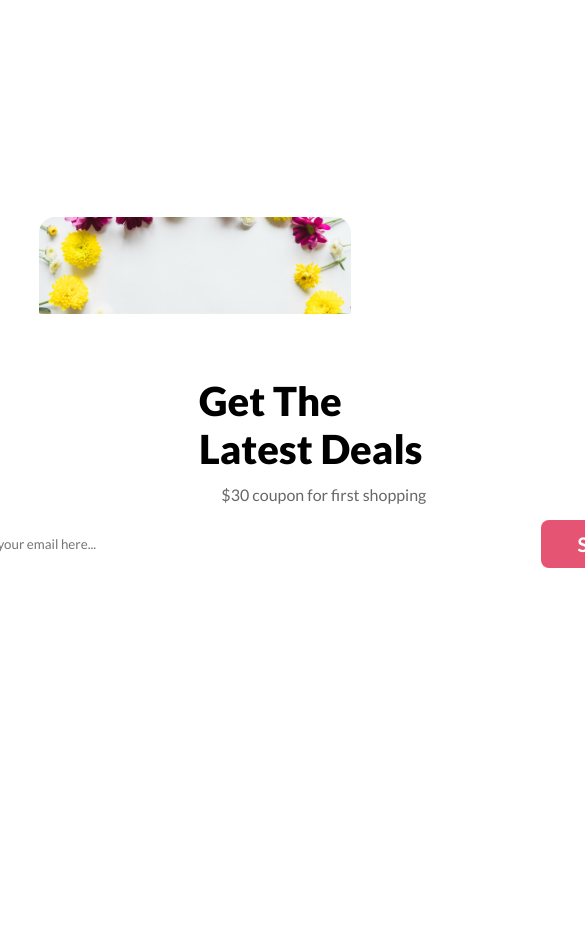
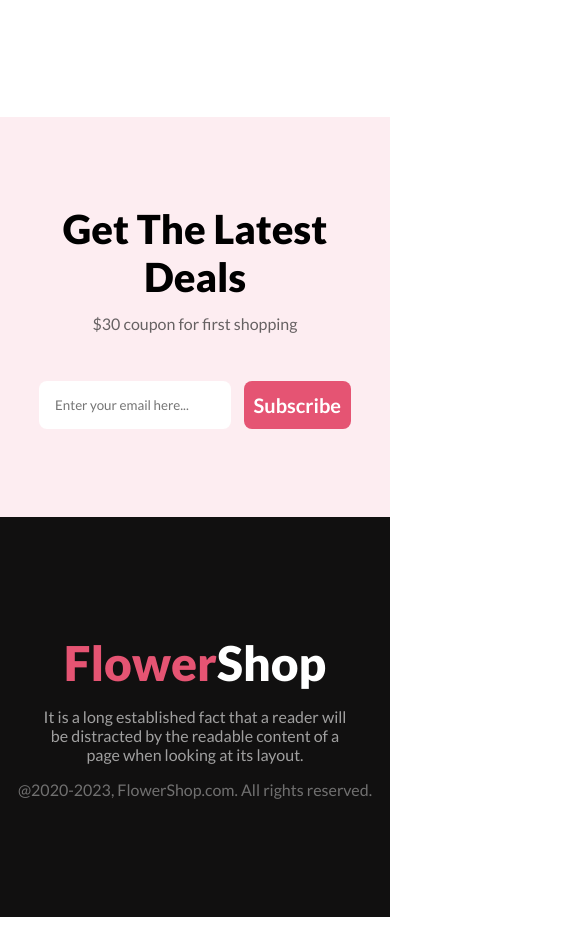
Before and after one commit to Riadul-Hasan/simple-flower-shop, a plain HTML site: page index.html in a window 390 px wide. Shown: the part 6341-7269 px from the top of the page, 585 px wide, since content can reach past the window. Drawn offline with Linux system fonts and the light colour scheme.

Commit message:
Complete website with mobile responsive in 576px

```diff
--- a/Style/styles.css
+++ b/Style/styles.css
@@ -235,7 +235,8 @@
     margin: 0rem auto;
     background-image: url('../Flower Asset/Rectangle\ 9.png');
     background-repeat: no-repeat;
-    background-size: 100%;
+    /* background-size: 100%; */
+    background-size: cover;
     height: auto;
    margin-bottom: 200px;
    display: flex;
@@ -289,6 +290,35 @@
     background-color: steelblue;
     cursor: pointer;
 }
+
+/* Footer Section */
+.footer-section{
+    height: 400px;
+    background-color: #111010;
+    color: white;
+    display: flex;
+    flex-direction: column;
+    justify-content: center;
+    align-items: center;
+}
+.footer-section > h2{
+    font-size: 3rem;
+    font-weight: 1000;
+}
+.footer-section > .footer-paragraph{
+    width: 30%;
+    text-align: center;
+    margin-top: 1rem;
+    color: #FFFFFF;
+    opacity: 80%;
+    margin-bottom: 1rem;
+}
+.copyright{
+    font-size: 1rem;
+    color: white;
+    opacity: 40%;
+}
+
 
 
 
@@ -386,6 +416,7 @@
     .hot-content{
         margin-bottom: 2rem;
     }
+
     /* Instagram Section */
     .instagram-container{
         grid-template-columns: repeat(2, 1fr);
@@ -394,6 +425,39 @@
     .instagram-section{
         padding: 1.25rem;
         width: calc( 100% - 40px );
+        margin-bottom: 100px;
 
     }
+
+    /* Latest Section */
+    .latest-section{
+       background-image: none;
+       height: 400px;
+       padding: 0rem;
+       background-color:rgba(229, 84, 115, 0.1);
+       margin-top: 0rem;
+       width: 100%;
+       border-radius: 0rem;
+       margin-bottom: 0rem;
+    }
+    .latest-content{
+        display: flex;
+        flex-direction: column;
+        padding: 0rem;
+        text-align: center;
+    }
+    .inputs{
+        width: 100%;
+        margin-top: 2rem;
+    }
+    .input-btn{
+        background-color: rgba(229, 84, 115, 1);
+    }
+
+    /* footer */
+    .footer-section > .footer-paragraph{
+        width: 80%;
+        opacity: 60%;
+    }
+
 }
--- a/index.html
+++ b/index.html
@@ -118,8 +118,10 @@
           </section>
     </main>
 
-    <footer>
-
+    <footer class="footer-section">
+        <h2><span style="color: #E55473;">Flower</span>Shop</h2>
+        <p class="footer-paragraph">It is a long established fact that a reader will be distracted by the readable content of a page when looking at its layout.</p>
+        <p class="copyright">@2020-2023, FlowerShop.com. All rights reserved. </p>
     </footer>
 </body>
 </html>
```
